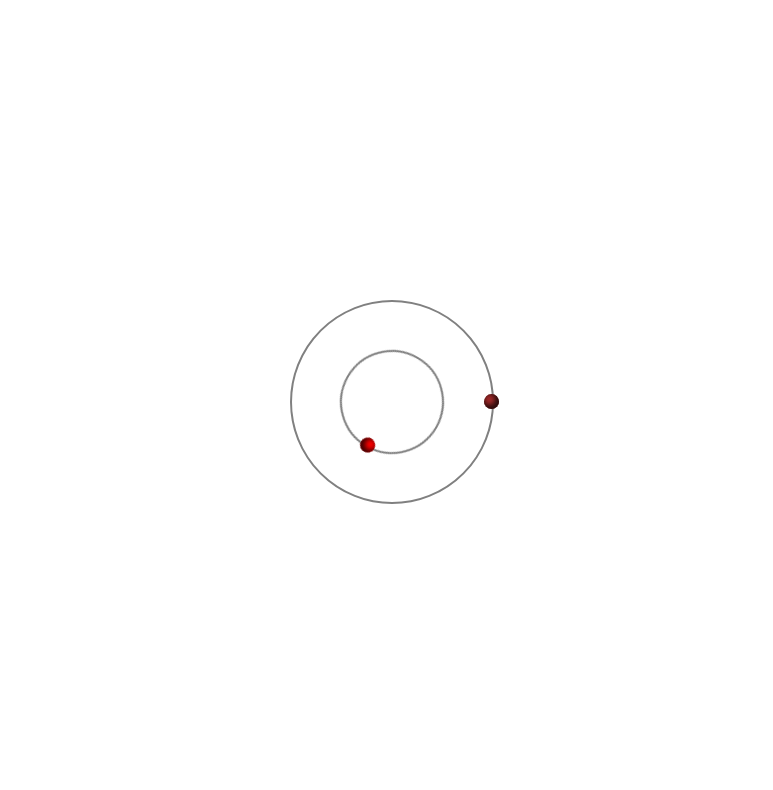
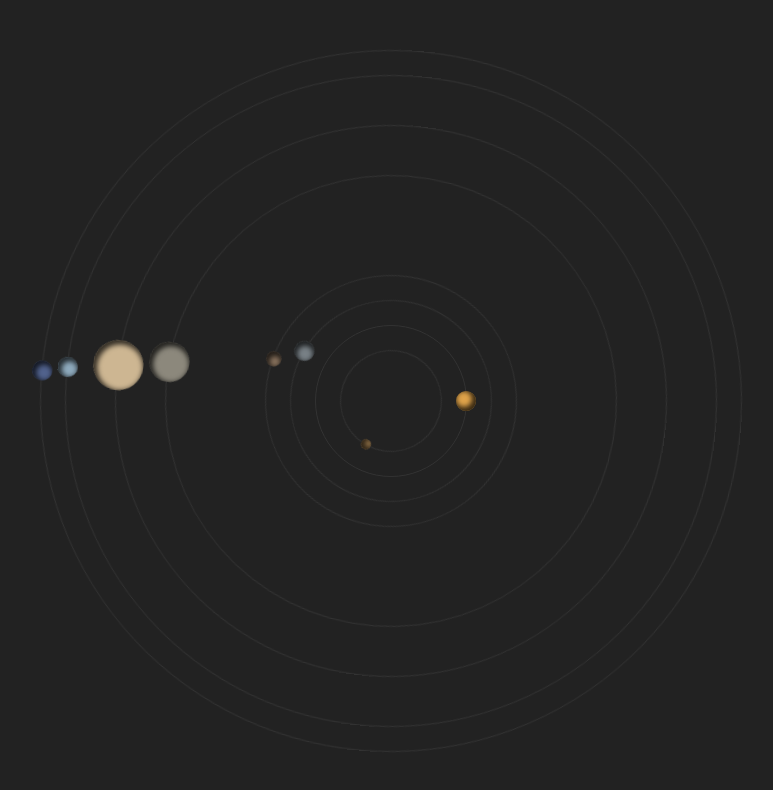
Before and after one commit to NekCS/solar-system, a plain HTML site: page index.html in a window 1280 px wide. Shown: the whole page, without its empty margins (250-1023 px from the left). Drawn offline with Linux system fonts and the light colour scheme.

Commit message:
Added html for all planets

```diff
--- a/index.html
+++ b/index.html
@@ -12,6 +12,12 @@
 <body>
     <div id="mercury" class="planet"></div>
     <div id="venus" class="planet"></div>
+    <div id="earth" class="planet"></div>
+    <div id="mars" class="planet"></div>
+    <div id="jupiter" class="planet"></div>
+    <div id="saturn" class="planet"></div>
+    <div id="uranus" class="planet"></div>
+    <div id="neptune" class="planet"></div>
 </body>
 
 </html>
--- a/main.scss
+++ b/main.scss
@@ -1,8 +1,22 @@
 $earth-orbit-dur: 60s;
+
+body {
+    background: #222;
+}
 
 .planet {
     position: absolute;
+    border: 1px solid #333;
+    border-radius: 50%;
+    webkit-backface-visibility: hidden;
+    -moz-backface-visibility: hidden;
+    -ms-backface-visibility: hidden;
+    backface-visibility: hidden;
 
+    -webkit-perspective: 1000;
+    -moz-perspective: 1000;
+    -ms-perspective: 1000;
+    perspective: 1000;
 }
 
 @mixin planet($size, $duration, $planet-size, $planet-color) {
@@ -11,8 +25,6 @@ $earth-orbit-dur: 60s;
     width: $size;
     height: $size;
     animation: orbit $duration infinite linear;
-    border: 2px solid grey;
-    border-radius: 50%;
 
     &:before {
         @include planet-before($planet-size, $planet-color);
@@ -30,17 +42,39 @@ $earth-orbit-dur: 60s;
     border-radius: 50%;
     background: #{$color};
     box-shadow: inset 2px 2px 5px 2px rgba(0, 0, 0, 0.75);
-    animation: orbit 5s infinite linear;
-
-
+    /* animation: orbit 5s infinite linear; */
 }
 
 #mercury {
-    @include planet(100px, $earth-orbit-dur / 10, 15px, "red");
+    @include planet(100px, $earth-orbit-dur / 10, 10px, "#bb925c");
 }
 
 #venus {
-    @include planet(200px, $earth-orbit-dur / 6, 15px, "brown");
+    @include planet(150px, $earth-orbit-dur / 6, 20px, "#dfa34a");
+}
+
+#earth {
+    @include planet(200px, $earth-orbit-dur, 20px, "#788086");
+}
+
+#mars {
+    @include planet(250px, $earth-orbit-dur*1.5, 15px, "#88725d");
+}
+
+#jupiter {
+    @include planet(450px, $earth-orbit-dur*3, 40px, "#8c887c");
+}
+
+#saturn {
+    @include planet(550px, $earth-orbit-dur*4, 50px, "#cdb692");
+}
+
+#uranus {
+    @include planet(650px, $earth-orbit-dur*5, 20px, "#8eaabd");
+}
+
+#neptune {
+    @include planet(700px, $earth-orbit-dur*6, 20px, "#51628d");
 }
 
 @keyframes orbit {
```
Also changed, not shown: main.css.
